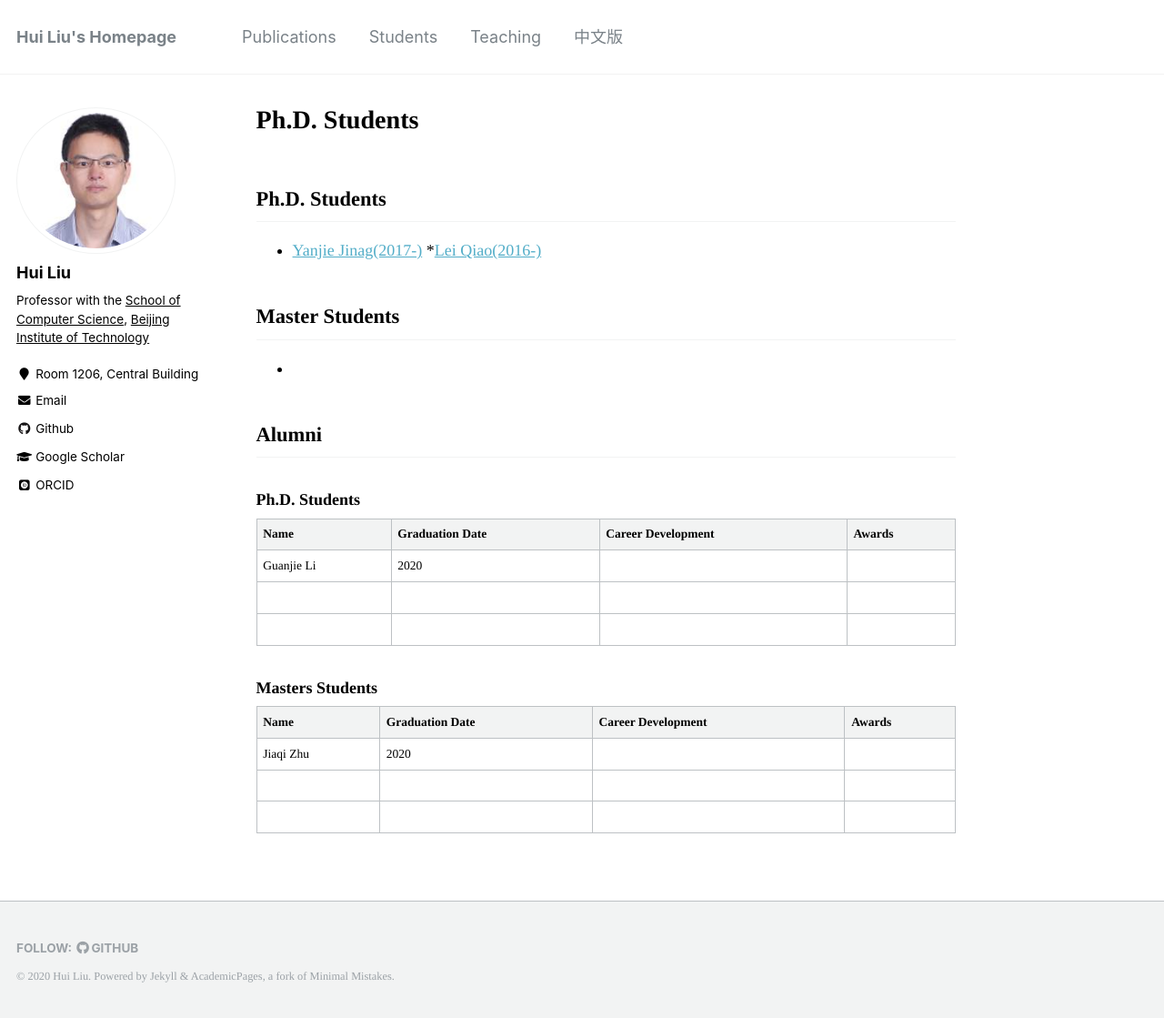
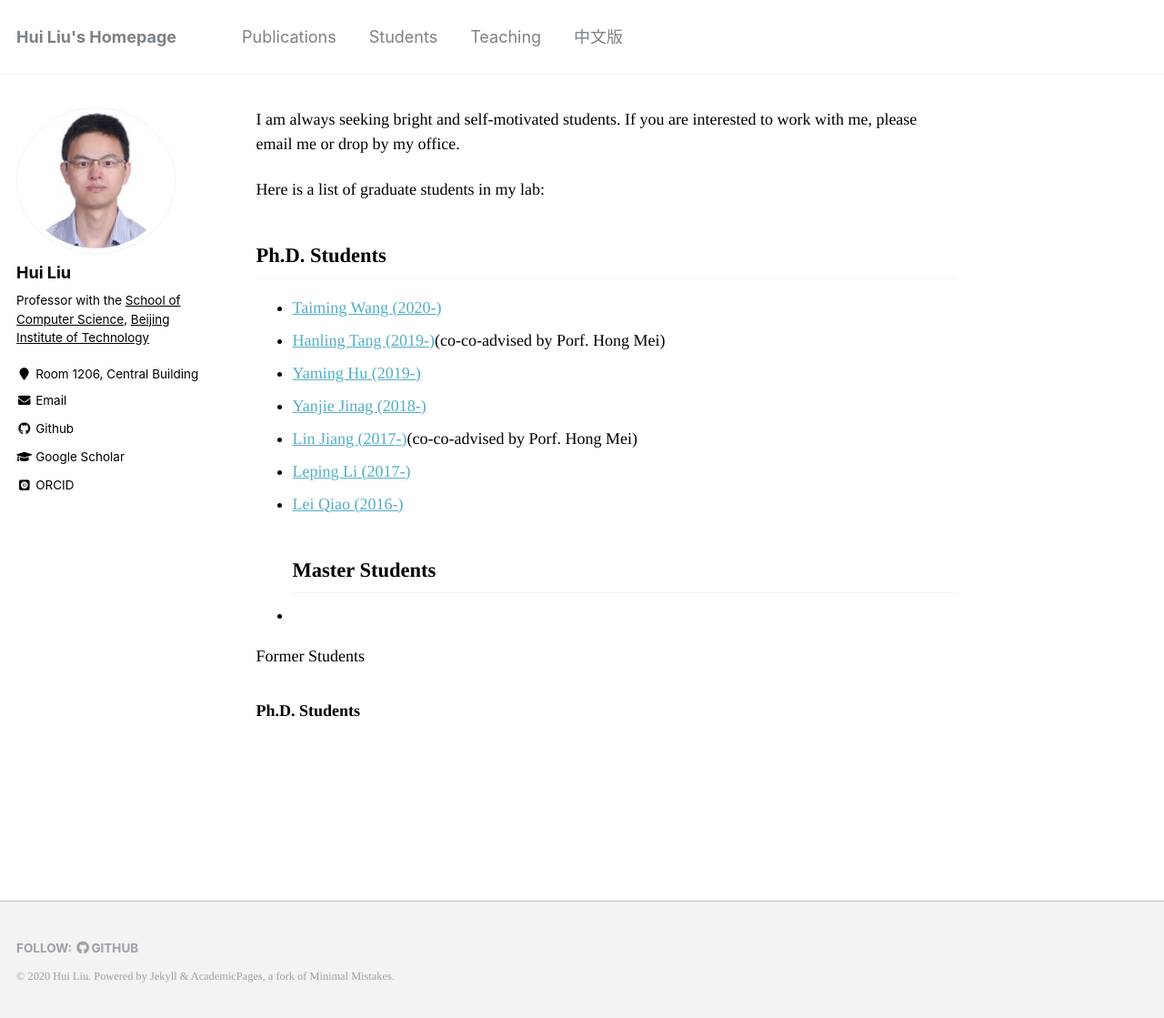
Before and after one commit to liuhuigmail/liuhuigmail.github.io, a Jekyll site: the page built from _pages/students.md, in a window 1280 px wide and 1119 px high. Shown: the whole window at 91% size. Built offline with Jekyll 4.4.1, drawn with Linux system fonts in a browser that asks for light colours; some web fonts are replaced; our own code applies the rules of GitHub Pages for plain Markdown files.

Commit message:
Update students.md

```diff
--- a/_pages/students.md
+++ b/_pages/students.md
@@ -3,32 +3,22 @@ layout: single
 permalink: /students/
 author_profile: true
 ---
+I am always seeking bright and self-motivated students. If you are interested to work with me, please email me or drop by my office.
 
+Here is a list of graduate students in my lab:
 
 ## Ph.D. Students
 
-* [Yanjie Jinag(2017-)](#)   *[Lei Qiao(2016-)](#)
-
+* [Taiming Wang (2020-)](#)
+* [Hanling Tang (2019-)](#)(co-co-advised by Porf. Hong Mei)
+* [Yaming Hu (2019-)](#)
+* [Yanjie Jinag (2018-)](#)
+* [Lin Jiang (2017-)](#)(co-co-advised by Porf. Hong Mei)
+* [Leping Li (2017-)](#)
+* [Lei Qiao (2016-)](#)
 ## Master Students
 
 * []()
 
-## Alumni
-
+Former Students
 ### Ph.D. Students
-
-| Name       | Graduation Date | Career Development | Awards |
-| ---------- | --------------- | ------------------ | ------ |
-| Guanjie Li | 2020            |                    |        |
-|            |                 |                    |        |
-|            |                 |                    |        |
-
-
-
-### Masters Students
-
-| Name      | Graduation Date | Career Development | Awards |
-| --------- | --------------- | ------------------ | ------ |
-| Jiaqi Zhu | 2020            |                    |        |
-|           |                 |                    |        |
-|           |                 |                    |        |
```
